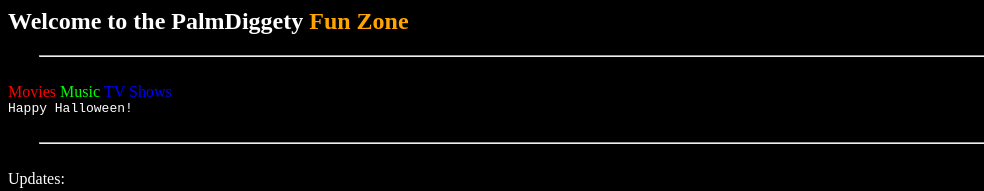
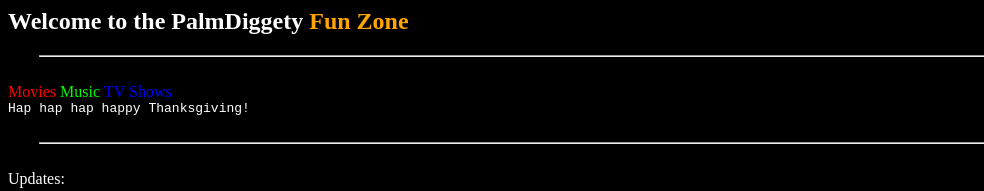
Before and after one commit to PalmDiggety/webbie, a plain HTML site: page index.html in a window 1280 px wide. Shown: the top 191 px of the page, without its empty margins (0-984 px from the left). Drawn offline with Linux system fonts and the light colour scheme.

Commit message:
Updated index.html

```diff
--- a/index.html
+++ b/index.html
@@ -9,7 +9,7 @@
         <TEXT><FONT COLOR="#ff0000">Movies</FONT>&nbsp;<FONT COLOR="#00ff00">Music</FONT>&nbsp;<FONT COLOR="#0000ff">TV Shows</FONT></TEXT>
         <BR>
         <!--holiday-->
-        <TT>Happy Halloween!</TT>
+        <TT>Hap hap hap happy Thanksgiving!</TT>
         <BR>
         <BR>
         <HR WIDTH="95%">
```
